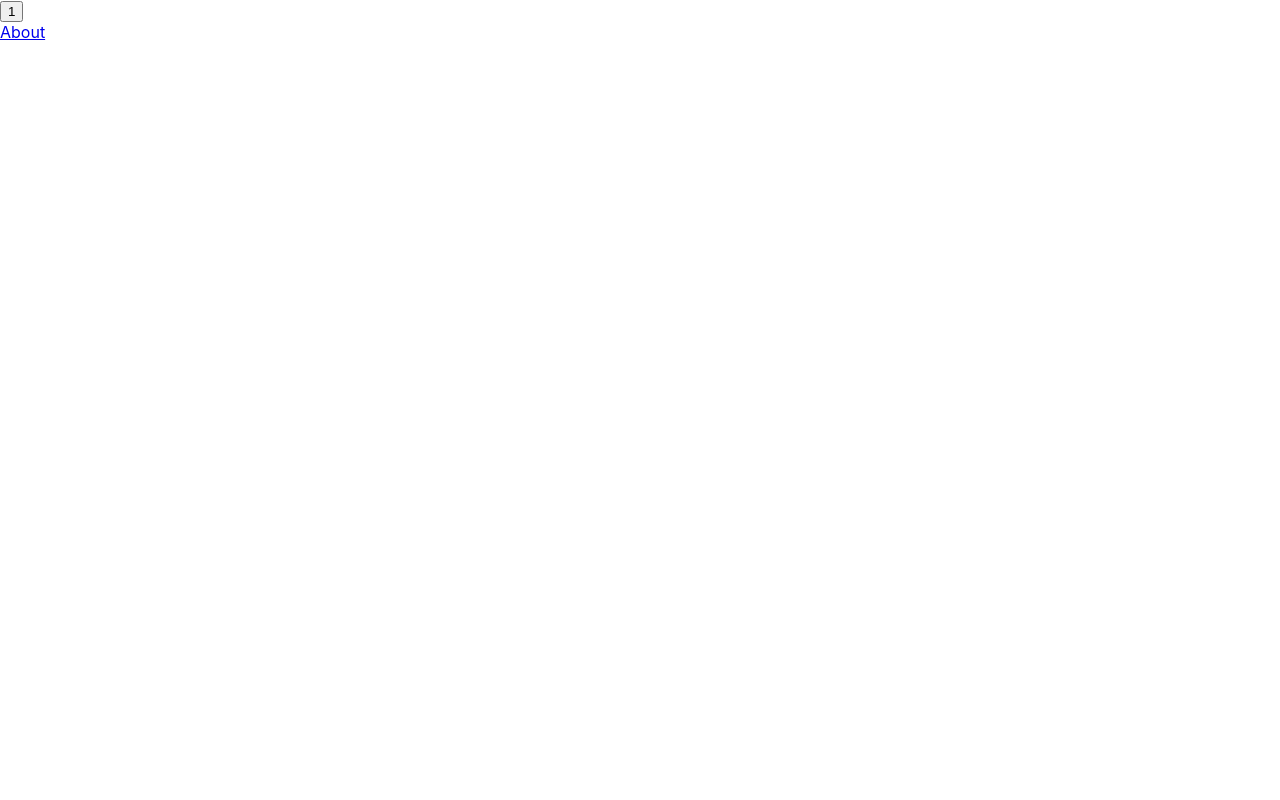
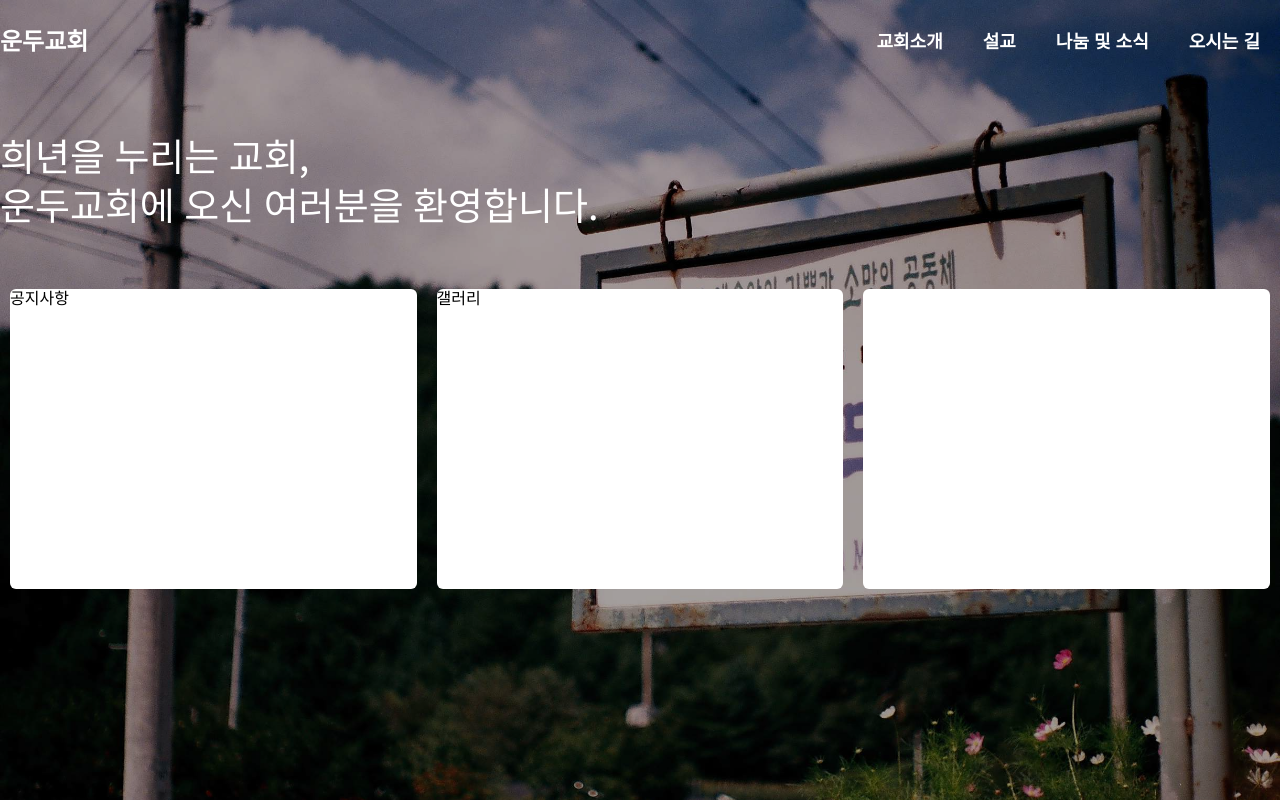
Before and after one commit to leejinseok/woodoo-vue, a Nuxt app in the folder woondoo-frontend/: page / in a window 1280 px wide. Built offline with nearby package versions, Linux system fonts and the light colour scheme.

Commit message:
change import css rule

```diff
--- /dev/null
+++ b/woondoo-frontend/components/shared/Header.vue
@@ -0,0 +1,30 @@
+<template>
+  <nav class="main-nav">
+    <div class="main-nav__inner full-width clearfix">
+      <NuxtLink to="/" class="logo">
+        운두교회
+      </NuxtLink>
+
+      <div class="menu">
+        <NuxtLink to="/greeting">
+            교회소개
+        </NuxtLink>
+        <NuxtLink to="/sermons">
+            설교
+        </NuxtLink>
+        <NuxtLink to="/notice">
+            나눔 및 소식
+        </NuxtLink>
+        <NuxtLink to="/map">
+            오시는 길
+        </NuxtLink>
+      </div>
+    </div>
+  </nav>
+</template>
+
+<script>
+export default {
+
+}
+</script>
--- a/woondoo-frontend/layouts/default.vue
+++ b/woondoo-frontend/layouts/default.vue
@@ -3,8 +3,8 @@
     <nuxt/>
   </div>
 </template>
+<style >
 
-<style>
 html {
   font-family: "Source Sans Pro", -apple-system, BlinkMacSystemFont, "Segoe UI", Roboto, "Helvetica Neue", Arial, sans-serif;
   font-size: 16px;
--- a/woondoo-frontend/nuxt.config.js
+++ b/woondoo-frontend/nuxt.config.js
@@ -10,7 +10,10 @@ module.exports = {
       { hid: 'description', name: 'description', content: 'Nuxt.js project' }
     ],
     link: [
-      { rel: 'icon', type: 'image/x-icon', href: '/favicon.ico' }
+      { rel: 'icon', type: 'image/x-icon', href: '/favicon.ico' },
+      { rel: 'stylesheet', href: 'https://fonts.googleapis.com/css?family=Noto+Sans+KR' },
+      { rel: 'stylesheet', href: '/css/reset.css' },
+      { rel: 'stylesheet', href: '/css/app.css' },
     ]
   },
   /*
--- /dev/null
+++ b/woondoo-frontend/pages/greeting.vue
@@ -0,0 +1,30 @@
+<template>
+  <div>
+    <Header />
+    <p>
+    </p>
+  </div>
+</template>
+
+<script>
+import { mapState } from 'vuex'
+import Header from '../components/shared/Header'
+
+export default {
+  head: {
+    link: [
+      { rel: 'stylesheet', href: '/css/greeting.css' }
+    ]
+  },
+  fetch({ store }) {
+  },
+  computed: mapState([
+    'counter'
+  ]),
+  methods: {
+  },
+  components: {
+    Header
+  }
+}
+</script>
--- a/woondoo-frontend/pages/index.vue
+++ b/woondoo-frontend/pages/index.vue
@@ -1,22 +1,43 @@
 <template>
   <div>
-    <p>
-      <button @click="increment">
-        {{ counter }}
-      </button><br>
-      <NuxtLink to="/about">
-        About
-      </NuxtLink>
-    </p>
+    <Header />
+    <aside class="aside-top">
+      <div class="aside-top__inner full-width">
+        <h3 class="describe">
+          희년을 누리는 교회, <br>
+          운두교회에 오신 여러분을 환영합니다.
+        </h3>
+
+        <div class="container">
+          <div class="col-4">
+            <div class="card notice">
+              <p>공지사항</p>
+            </div>
+          </div>
+          <div class="col-4">
+            <div class="card gallery">
+              <p>갤러리</p>
+            </div>
+          </div>
+          <div class="col-4">
+            <div class="card gallery">
+              <p></p>
+            </div>
+          </div>
+        </div>
+      </div>
+    </aside>
   </div>
 </template>
 
 <script>
 import { mapState } from 'vuex'
+import Header from '../components/shared/Header'
+import '../static/css/index.css'
 
 export default {
-  // fetch(context) is called by the server-side
-  // and nuxt before instantiating the component
+  head: {
+  },
   fetch({ store }) {
     store.commit('increment')
   },
@@ -29,7 +50,9 @@ export default {
     }
   },
   created: function () {
-    console.log('created');
+  },
+  components: {
+    Header
   }
 }
 </script>
--- /dev/null
+++ b/woondoo-frontend/pages/sermons.vue
@@ -0,0 +1,18 @@
+<template>
+  <div>
+    <Header />
+  </div>
+</template>
+
+<script>
+import Header from '../components/shared/Header'
+
+export default {
+  head: {
+
+  },
+  components: {
+    Header
+  }
+}
+</script>
--- /dev/null
+++ b/woondoo-frontend/static/css/app.css
@@ -0,0 +1,63 @@
+body {
+}
+
+.nanum-myeongjo {
+  font-family: 'Nanum Myeongjo', serif;
+}
+
+.full-width {
+  max-width: 1400px;
+  margin-left: auto;
+  margin-right: auto;
+}
+
+.main-nav {
+  position: fixed;
+  left: 0;
+  top: 0;
+  width: 100%;
+  z-index: 9;
+}
+
+.main-nav .main-nav__inner {
+  position: relative;
+  height: 80px;
+}
+
+.main-nav .main-nav__inner .logo {
+  position: absolute;
+  left: 0;
+  top: 50%;
+  transform: translateY(-50%);
+  max-width: 50px;
+  white-space: nowrap;
+  display: block;
+  font-weight: bold;
+  color: #fff;
+  font-size: 24px;
+}
+
+.main-nav .main-nav__inner .menu {
+  display: table;
+  float: right;
+  height: 100%;
+}
+
+.main-nav .main-nav__inner .menu > a {
+  display: table-cell;
+  vertical-align: middle;
+  padding-left: 20px;
+  padding-right: 20px;
+  position: relative;
+  color: #fff;
+  font-weight: bold;
+  font-size: 18px;
+}
+
+.main-nav .main-nav__inner .menu > a .submenu {
+  position: absolute;
+  left: 0;
+  top: 0;
+  width: 100%;
+  text-align: center;
+}
--- /dev/null
+++ b/woondoo-frontend/static/css/greeting.css
@@ -0,0 +1,7 @@
+.main-nav .main-nav__inner .logo {
+  color: #333;
+}
+
+.main-nav .main-nav__inner .menu > a {
+  color: #333;
+}
--- /dev/null
+++ b/woondoo-frontend/static/css/index.css
@@ -0,0 +1,56 @@
+.aside-top {
+  width: 100%;
+  height: 100vh;
+  overflow: hidden;
+  position: relative;
+  background-image: url('/images/main_03.jpg');
+  background-position: center center;
+  background-size: cover;
+  padding-top: 80px;
+  box-sizing: border-box;
+}
+
+.aside-top::after {
+  content: '';
+  position: absolute;
+  left: 0;
+  top: 0;
+  width: 100%;
+  height: 100%;
+  background-color: rgba(0, 0, 0, .35);
+  z-index: 0;
+}
+
+.aside-top img {
+  position: absolute;
+  left: 50%;
+  top: -100px;
+  max-width: 100%;
+  transform: translateX(-50%);
+  z-index: 0;
+}
+
+.aside-top .aside-top__inner {
+  position: relative;
+  z-index: 1;
+}
+
+.aside-top .aside-top__inner .describe {
+  color: #fff;
+  font-size: 16px;
+  font-weight: normal;
+  line-height: 1.3;
+  font-size: 38px;
+  margin-top: 50px;
+}
+
+.aside-top .aside-top__inner .container {
+  margin-top: 50px;
+}
+
+.aside-top .aside-top__inner .container .card {
+  background-color: #fff;
+  border-radius: 6px;
+  width: 100%;
+  height: 300px;;
+}
--- /dev/null
+++ b/woondoo-frontend/static/css/reset.css
@@ -0,0 +1,147 @@
+html, body {
+  margin: 0 auto;
+  position: relative;
+  font-family: "Noto Sans KR";
+}
+
+/*
+=====================================
+CSS RESET
+=====================================
+*/
+html, body, div, span, object, iframe,
+h1, h2, h3, h4, h5, h6, p, blockquote, pre,
+abbr, address, cite, code,
+del, dfn, em, img, ins, kbd, q, samp,
+small, strong, sub, sup, var,
+b, i,
+dl, dt, dd, ol, ul, li,
+fieldset, form, label, legend,
+table, caption, tbody, tfoot, thead, tr, th, td,
+article, aside, canvas, details, figcaption, figure,
+footer, header, hgroup, menu, nav, section, summary,
+time, mark, audio, video {
+  margin: 0;
+  padding: 0;
+  border: 0;
+  outline: 0;
+  font-size: 100%;
+  vertical-align: baseline;
+}
+
+body {
+  line-height: 1;
+}
+
+article, aside, details, figcaption, figure,
+footer, header, hgroup, menu, nav, section {
+  display: block;
+}
+
+ul li {
+  list-style: none;
+}
+
+a {
+  margin: 0;
+  padding: 0;
+  border: 0;
+  vertical-align: baseline;
+  background: transparent;
+  text-decoration: none;
+  color: inherit;
+  display: inline-block;
+}
+
+img {
+  vertical-align: bottom;
+}
+
+/*
+=====================================
+COMMON SYSTEM
+=====================================
+*/
+.wrapper {
+  max-width: 1200px;
+  margin: 0 auto;
+}
+
+.clearfix:after {
+  content: "";
+  display: block;
+  clear: both;
+}
+
+.table_cell {
+  display: table-cell;
+  vertical-align: middle;
+}
+
+/*
+=====================================
+GRID SYSTEM
+=====================================
+*/
+[class*="col-"] {
+  width: 100%;
+  float: left;
+  padding: 10px;
+  box-sizing: border-box;
+}
+
+.col-right {
+  float: right;
+}
+
+.col-fit {
+  padding: 0;
+}
+
+.col-1 {
+  width: 8.33%;
+}
+
+.col-2 {
+  width: 16.66%;
+}
+
+.col-3 {
+  width: 25%;
+}
+
+.col-4 {
+  width: 33.33%;
+}
+
+.col-5 {
+  width: 41.66%;
+}
+
+.col-6 {
+  width: 50%;
+}
+
+.col-7 {
+  width: 58.33%;
+}
+
+.col-8 {
+  width: 66.66%;
+}
+
+.col-9 {
+  width: 75%;
+}
+
+.col-10 {
+  width: 83.33%;
+}
+
+.col-11 {
+  width: 91.66%;
+}
+
+.col-12 {
+  width: 100%;
+}
```
Also changed, not shown: woondoo-frontend/static/images/main_03.jpg (added).
